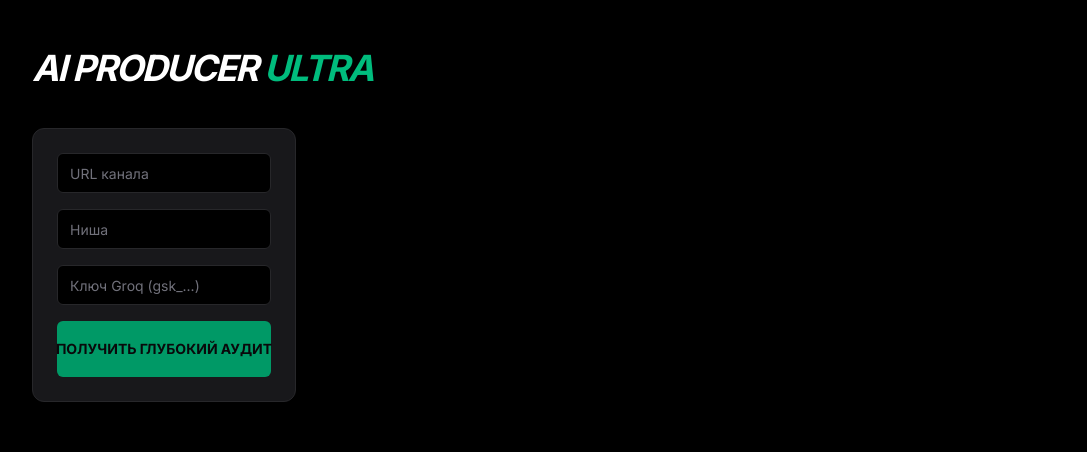
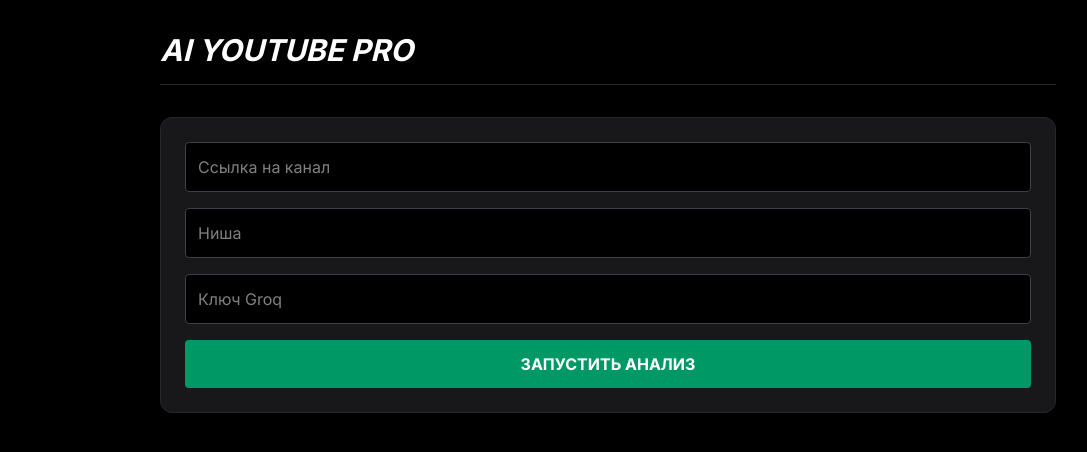
Before and after one commit to 214programmer/ai-youtube-producer, a React (Vite) app: page / in a window 1280 px wide. Shown: the top 452 px of the page, without its empty margins (32-1119 px from the left). Built offline with nearby package versions, Linux system fonts and the light colour scheme.

Commit message:
Update App.tsx

```diff
--- a/src/App.tsx
+++ b/src/App.tsx
@@ -1,8 +1,6 @@
 import React, { useState } from 'react';
-import { Button } from './components/ui/button';
-import { Input } from './components/ui/input';
-import { Card } from './components/ui/card';
 import { Loader2, Search, Youtube, TrendingUp, AlertTriangle, Lightbulb } from 'lucide-react';
+import { LineChart, Line, XAxis, YAxis, CartesianGrid, Tooltip, ResponsiveContainer } from 'recharts';
 
 export default function App() {
   const [channelUrl, setChannelUrl] = useState('');
@@ -12,7 +10,7 @@
   const [data, setData] = useState<any>(null);
 
   const handleAnalyze = async () => {
-    setIsLoading(true); setData(null);
+    setIsLoading(true);
     try {
       const res = await fetch('/api/analyze', {
         method: 'POST',
@@ -26,55 +24,53 @@
   };
 
   return (
-    <div className="min-h-screen bg-black text-white p-6 md:p-12 font-sans">
-      <div className="max-w-6xl mx-auto space-y-10">
-        <h1 className="text-4xl font-black uppercase italic tracking-tighter">AI PRODUCER <span className="text-emerald-500">ULTRA</span></h1>
+    <div className="min-h-screen bg-black text-white p-8">
+      <div className="max-w-4xl mx-auto space-y-8">
+        <header className="border-b border-zinc-800 pb-4">
+          <h1 className="text-3xl font-black italic">AI YOUTUBE PRO</h1>
+        </header>
 
-        <div className="grid grid-cols-1 lg:grid-cols-4 gap-8">
-          <Card className="bg-zinc-900 border-zinc-800 p-6 space-y-4 lg:col-span-1 h-fit">
-            <Input placeholder="URL канала" value={channelUrl} onChange={(e)=>setChannelUrl(e.target.value)} className="bg-black border-zinc-800" />
-            <Input placeholder="Ниша" value={niche} onChange={(e)=>setNiche(e.target.value)} className="bg-black border-zinc-800" />
-            <Input type="password" placeholder="Ключ Groq (gsk_...)" value={customGeminiKey} onChange={(e)=>setCustomGeminiKey(e.target.value)} className="bg-black border-zinc-800" />
-            <Button onClick={handleAnalyze} disabled={isLoading} className="w-full bg-emerald-600 h-14 font-black">
-              {isLoading ? <Loader2 className="animate-spin" /> : "ПОЛУЧИТЬ ГЛУБОКИЙ АУДИТ"}
-            </Button>
-          </Card>
+        <div className="bg-zinc-900 p-6 rounded-xl border border-zinc-800 space-y-4">
+          <input className="w-full p-3 bg-black border border-zinc-700 rounded text-white" placeholder="Ссылка на канал" value={channelUrl} onChange={e => setChannelUrl(e.target.value)} />
+          <input className="w-full p-3 bg-black border border-zinc-700 rounded text-white" placeholder="Ниша" value={niche} onChange={e => setNiche(e.target.value)} />
+          <input type="password" className="w-full p-3 bg-black border border-zinc-700 rounded text-white" placeholder="Ключ Groq" value={customGeminiKey} onChange={e => setCustomGeminiKey(e.target.value)} />
+          <button onClick={handleAnalyze} className="w-full p-3 bg-emerald-600 font-bold rounded">
+            {isLoading ? "Анализ..." : "ЗАПУСТИТЬ АНАЛИЗ"}
+          </button>
+        </div>
 
-          <div className="lg:col-span-3 space-y-8">
-            {data && (
-              <>
-                <div className="grid grid-cols-2 md:grid-cols-3 gap-4">
-                  <div className="p-4 bg-zinc-900 border border-zinc-800 rounded-2xl"><p className="text-emerald-400 font-black text-xl">{data.channelData.subscribers.toLocaleString()}</p><p className="text-[10px] text-zinc-500 uppercase">Подписчиков</p></div>
-                  <div className="p-4 bg-zinc-900 border border-zinc-800 rounded-2xl"><p className="text-emerald-400 font-black text-xl">{data.channelData.totalViews.toLocaleString()}</p><p className="text-[10px] text-zinc-500 uppercase">Просмотров</p></div>
-                  <div className="p-4 bg-zinc-900 border border-zinc-800 rounded-2xl"><p className="text-emerald-400 font-black text-xl">{data.channelData.videoCount}</p><p className="text-[10px] text-zinc-500 uppercase">Видео</p></div>
+        {data && (
+          <div className="space-y-6">
+            <div className="grid grid-cols-3 gap-4">
+               <div className="p-4 bg-zinc-900 rounded border border-zinc-800">Подписчики: {data.channelData.subscribers}</div>
+               <div className="p-4 bg-zinc-900 rounded border border-zinc-800">Просмотры: {data.channelData.totalViews}</div>
+               <div className="p-4 bg-zinc-900 rounded border border-zinc-800">Видео: {data.channelData.videoCount}</div>
+            </div>
+
+            <div className="h-64 bg-zinc-900 p-4 rounded border border-zinc-800">
+                <ResponsiveContainer width="100%" height="100%">
+                    <LineChart data={data.userVideos}>
+                        <CartesianGrid stroke="#333" />
+                        <XAxis dataKey="title" hide />
+                        <YAxis />
+                        <Tooltip />
+                        <Line type="monotone" dataKey="views" stroke="#10b981" />
+                    </LineChart>
+                </ResponsiveContainer>
+            </div>
+
+            <div className="grid grid-cols-2 gap-4">
+                <div className="p-4 bg-red-900/20 border border-red-900 rounded">
+                    <h3 className="font-bold mb-2">ОШИБКИ</h3>
+                    {data.aiAnalysis.mistakes.map((m:string, i:number) => <p key={i} className="text-sm">• {m}</p>)}
                 </div>
-
-                <div className="grid md:grid-cols-2 gap-6">
-                    <Card className="bg-red-500/5 border-red-500/20 p-6 space-y-4">
-                        <h4 className="text-red-500 font-bold flex items-center"><AlertTriangle className="mr-2"/> ОШИБКИ</h4>
-                        {data.aiAnalysis.mistakes.map((m:string, i:number) => <p key={i} className="text-sm bg-zinc-900 p-4 rounded-xl">{m}</p>)}
-                    </Card>
-                    <Card className="bg-emerald-500/5 border-emerald-500/20 p-6 space-y-4">
-                        <h4 className="text-emerald-500 font-bold flex items-center"><Lightbulb className="mr-2"/> СОВЕТЫ РОСТА</h4>
-                        {data.aiAnalysis.tips.map((t:string, i:number) => <p key={i} className="text-sm bg-zinc-900 p-4 rounded-xl">{t}</p>)}
-                    </Card>
+                <div className="p-4 bg-emerald-900/20 border border-emerald-900 rounded">
+                    <h3 className="font-bold mb-2">СОВЕТЫ</h3>
+                    {data.aiAnalysis.tips.map((t:string, i:number) => <p key={i} className="text-sm">• {t}</p>)}
                 </div>
-
-                <div className="space-y-4">
-                    <h3 className="text-xl font-black text-violet-400">КОНТЕНТ-ПЛАН НА 14 ДНЕЙ</h3>
-                    <div className="grid md:grid-cols-2 gap-4">
-                        {data.aiAnalysis.contentPlan.map((p:any, i:number) => (
-                            <div key={i} className="p-5 bg-zinc-900 border border-zinc-800 rounded-2xl">
-                                <p className="text-emerald-500 font-black text-xs">ДЕНЬ {p.day}</p>
-                                <p className="text-sm mt-2">{p.topic}</p>
-                            </div>
-                        ))}
-                    </div>
-                </div>
-              </>
-            )}
+            </div>
           </div>
-        </div>
+        )}
       </div>
     </div>
   );
```
